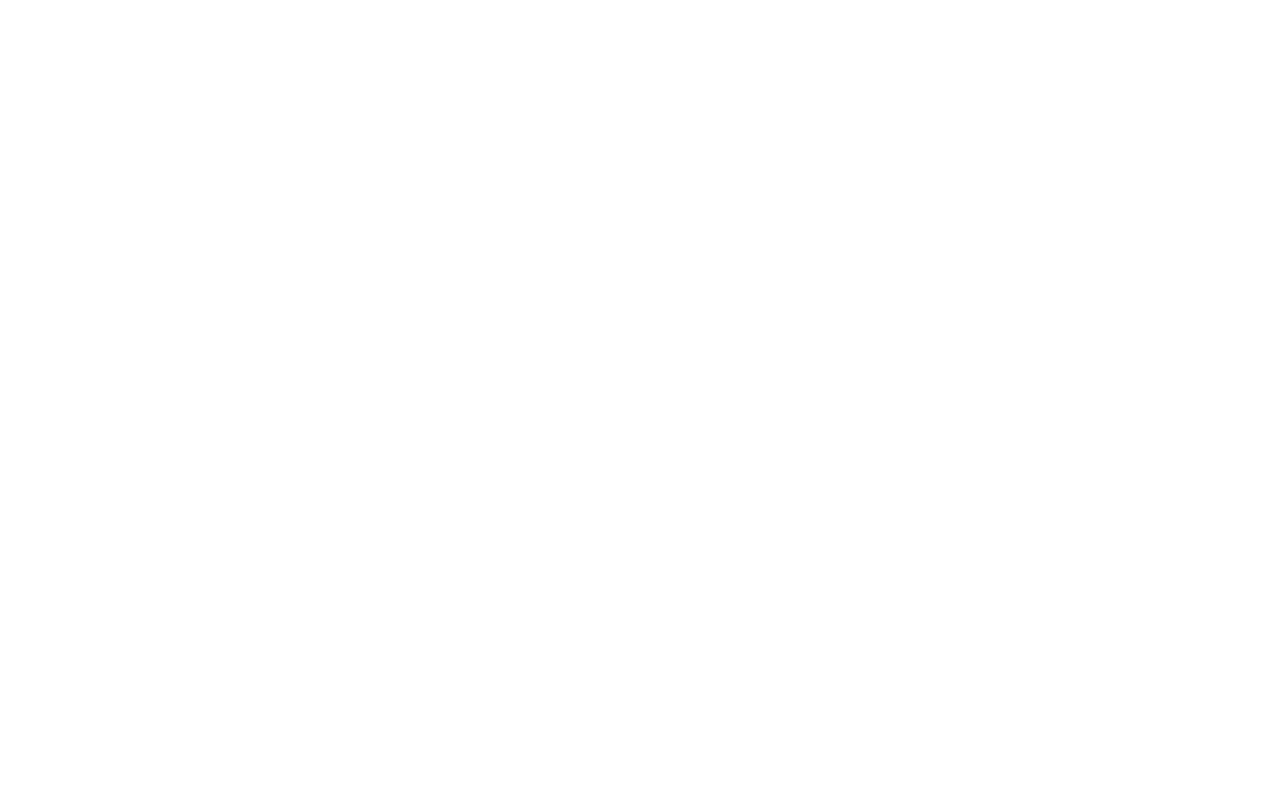
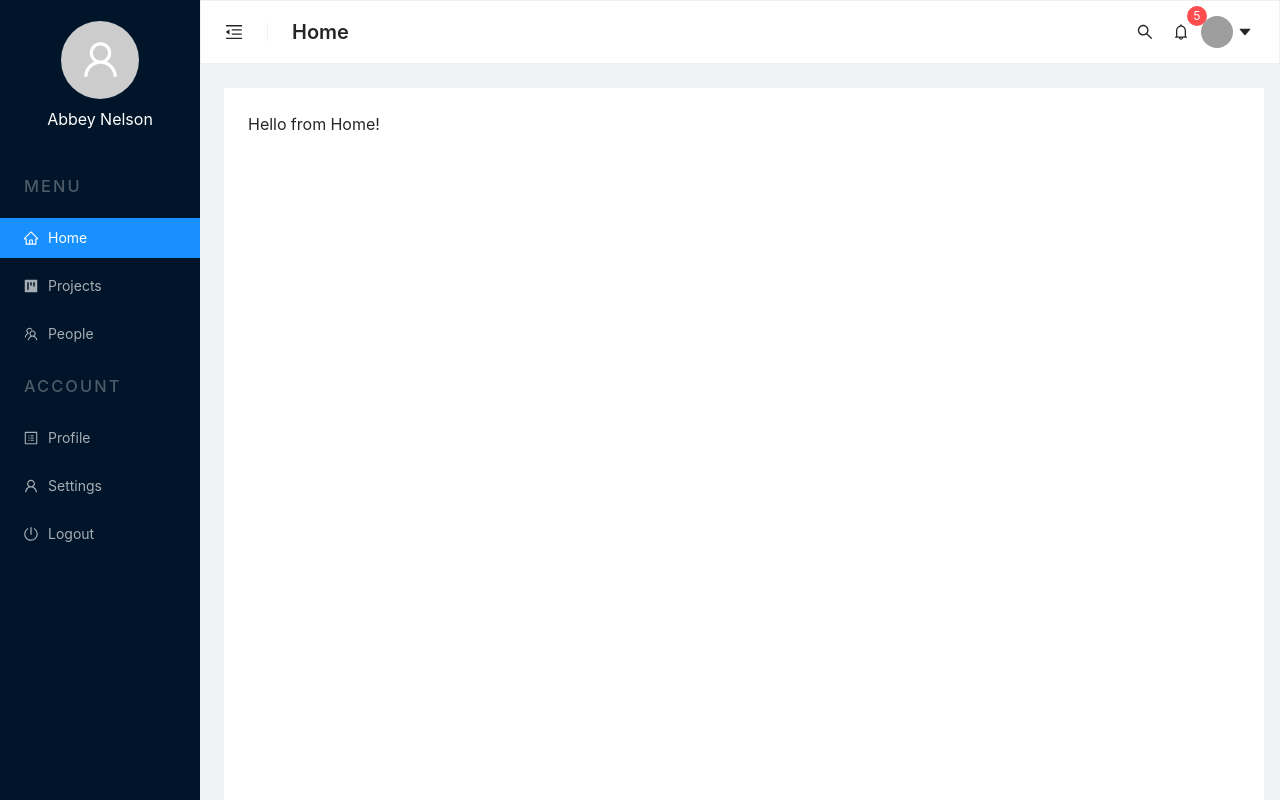
Before and after one commit to hieuvanle/cv-builder, a React (Create React App) app: page /home in a window 1280 px wide. Shown: the top 800 px of the page. Built offline with nearby package versions, Linux system fonts and the light colour scheme; grey boxes are pictures that could not be loaded.

Commit message:
upgrade ui to dashboard

```diff
--- a/src/App.js
+++ b/src/App.js
@@ -7,23 +7,23 @@ import {
   Redirect,
 } from "react-router-dom";
 
-import { Login, Register, DashBoard } from "./components";
+import { Login, Register, Home } from "./components";
 function App() {
   const [isAuth, setIsAuth] = React.useState(true);
   return (
     <Router>
       <Switch>
         <Route path="/login">
-          {!isAuth ? <Login /> : <Redirect to="/dashboard"></Redirect>}
+          {!isAuth ? <Login /> : <Redirect to="/home"></Redirect>}
         </Route>
         <Route path="/register">
-          {!isAuth ? <Register /> : <Redirect to="/dashboard"></Redirect>}
+          {!isAuth ? <Register /> : <Redirect to="/home"></Redirect>}
         </Route>
         <Route path="/" exact>
-          <Redirect to="/dashboard"></Redirect>
+          <Redirect to="/home"></Redirect>
         </Route>
-        <Route path="/dashboard">
-          {isAuth ? <DashBoard /> : <Redirect to="/login"></Redirect>}
+        <Route path="/home">
+          {isAuth ? <Home /> : <Redirect to="/login"></Redirect>}
         </Route>
       </Switch>
     </Router>
--- a/src/components/dashboard/dashboard.css
+++ b/src/components/dashboard/dashboard.css
@@ -6,7 +6,7 @@ body::-webkit-scrollbar-track {
   background: #1e1e24;
 }
 body::-webkit-scrollbar-thumb {
-  background: #6649b8;
+  background: #096dd9;
 }
 
 .dashboard-section {
@@ -39,10 +39,17 @@ body::-webkit-scrollbar-thumb {
 }
 
 .ant-layout-header .header-function {
-  width: 10vw;
+  min-width: 10vw;
   display: flex;
   justify-content: space-around;
   align-items: center;
+  margin-right: 1.5rem;
+}
+
+.ant-layout.site-layout main {
+  padding: 24px;
+  min-height: 120vh;
+  margin: 24px 16px;
 }
 
 .ant-layout-sider {
--- a/src/components/dashboard/dashboard.js
+++ b/src/components/dashboard/dashboard.js
@@ -1,7 +1,18 @@
 import React from "react";
 import "./dashboard.css";
 
-import { Layout, Menu, Avatar, PageHeader, Button } from "antd";
+import {
+  Layout,
+  Menu,
+  Avatar,
+  PageHeader,
+  Button,
+  Dropdown,
+  Badge,
+  Popover,
+  Drawer,
+  Input,
+} from "antd";
 import {
   MenuUnfoldOutlined,
   MenuFoldOutlined,
@@ -13,19 +24,74 @@ import {
   BellOutlined,
   ProfileOutlined,
   TeamOutlined,
+  CaretDownOutlined,
 } from "@ant-design/icons";
 
 const { Header, Sider, Content } = Layout;
 
 const DashBoard = ({ children, title }) => {
+  //Component-Supporters
   const [collapsed, setCollapsed] = React.useState(false);
+  const [visible, setVisible] = React.useState(false);
+
   const toggle = () => {
     setCollapsed(!collapsed);
   };
+
+  const showDrawer = () => {
+    setVisible(true);
+  };
+  const onClose = () => {
+    setVisible(false);
+  };
+
+  const menu = (
+    <Menu>
+      <Menu.Item>
+        <a
+          target="_blank"
+          rel="noopener noreferrer"
+          href="http://www.alipay.com/"
+        >
+          1st menu item
+        </a>
+      </Menu.Item>
+      <Menu.Item>
+        <a
+          target="_blank"
+          rel="noopener noreferrer"
+          href="http://www.taobao.com/"
+        >
+          2nd menu item
+        </a>
+      </Menu.Item>
+      <Menu.Item>
+        <a
+          target="_blank"
+          rel="noopener noreferrer"
+          href="http://www.tmall.com/"
+        >
+          3rd menu item
+        </a>
+      </Menu.Item>
+    </Menu>
+  );
+
+  //Render
   return (
     <section className="dashboard-section">
       <Layout>
-        <Sider trigger={null} collapsible collapsed={collapsed}>
+        <Sider
+          trigger={null}
+          collapsible
+          collapsed={collapsed}
+          style={{
+            overflow: "auto",
+            height: "100vh",
+            position: "fixed",
+            left: 0,
+          }}
+        >
           <div
             className="logo"
             style={collapsed ? { height: "10vh" } : { margin: "0.3rem 0" }}
@@ -58,14 +124,18 @@ const DashBoard = ({ children, title }) => {
           </Menu>
         </Sider>
         <Layout className="site-layout">
-          <Header className="site-layout-background" style={{ padding: 0 }}>
+          <Header
+            className="site-layout-background"
+            style={
+              collapsed
+                ? { padding: 0, marginLeft: "5rem" }
+                : { padding: 0, marginLeft: "12.5rem" }
+            }
+          >
             <div className="header-title">
               {React.createElement(
                 collapsed ? MenuUnfoldOutlined : MenuFoldOutlined,
-                {
-                  className: "trigger",
-                  onClick: toggle,
-                }
+                { className: "trigger", onClick: toggle }
               )}
               <PageHeader
                 className="site-page-header"
@@ -74,24 +144,59 @@ const DashBoard = ({ children, title }) => {
               />
             </div>
             <div className="header-function">
-              <Button type="text" shape="circle" icon={<SearchOutlined />} />
-              <Button type="text" shape="circle" icon={<BellOutlined />} />
-              <Avatar src="https://zos.alipayobjects.com/rmsportal/ODTLcjxAfvqbxHnVXCYX.png" />
+              <Popover content="Search">
+                <Button
+                  type="text"
+                  shape="circle"
+                  icon={<SearchOutlined />}
+                  onClick={showDrawer}
+                />
+              </Popover>
+              <Badge count={5}>
+                <Popover content="Notifications">
+                  <Button type="text" shape="circle" icon={<BellOutlined />} />
+                </Popover>
+              </Badge>
+              <Popover content="Profile">
+                <Avatar
+                  src="https://zos.alipayobjects.com/rmsportal/ODTLcjxAfvqbxHnVXCYX.png"
+                  style={{ cursor: "pointer" }}
+                />
+              </Popover>
+              <Dropdown overlay={menu} placement="bottomCenter">
+                <CaretDownOutlined style={{ cursor: "pointer" }} />
+              </Dropdown>
             </div>
           </Header>
 
           <Content
             className="site-layout-background"
-            style={{
-              margin: "24px 16px",
-              padding: 24,
-              minHeight: 280,
-            }}
+            style={
+              collapsed ? { marginLeft: "6.5rem" } : { marginLeft: "14rem" }
+            }
           >
             {children}
           </Content>
         </Layout>
       </Layout>
+      <Drawer
+        width="400"
+        placement="right"
+        closable={false}
+        onClose={onClose}
+        visible={visible}
+      >
+        <Input
+          size="large"
+          placeholder="Search"
+          prefix={<SearchOutlined />}
+          style={{ border: "none", borderBottom: "1px solid rgb(0,82,204)" }}
+        />
+        <h3 style={{ margin: "1rem 0" }}>RECENT SEARCHES</h3>
+        <p>What is this site about?</p>
+        <p>Best CVs for software engineering</p>
+        <p>Some contents...</p>
+      </Drawer>
     </section>
   );
 };
--- /dev/null
+++ b/src/components/home/home.js
@@ -0,0 +1,10 @@
+import React from "react";
+import "./home.css";
+
+import DashBoard from "../dashboard/dashboard";
+
+const Home = () => {
+  return <DashBoard title="Home">Hello from Home!</DashBoard>;
+};
+
+export default Home;
--- a/src/components/index.js
+++ b/src/components/index.js
@@ -1,3 +1,3 @@
 export { default as Login } from "./login/login";
 export { default as Register } from "./register/register";
-export { default as DashBoard } from "./dashboard/dashboard";
+export { default as Home } from "./home/home";
```
Also changed, not shown: src/components/home/home.css (added).
